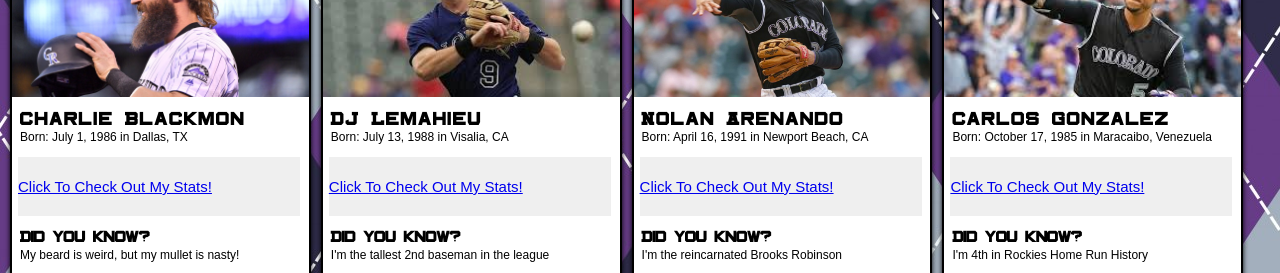
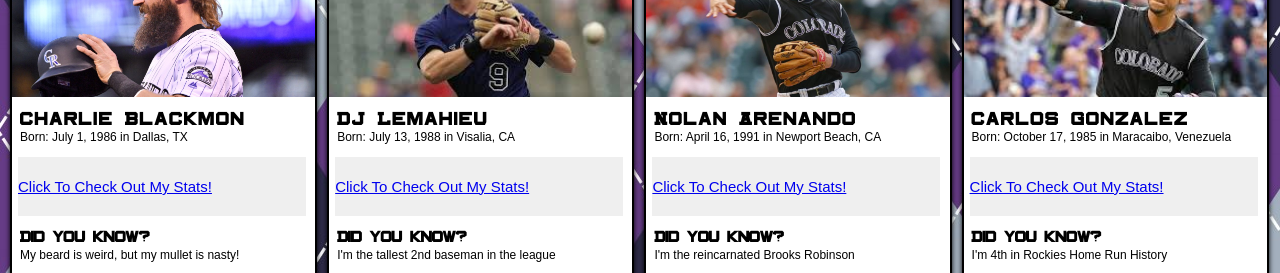
Before and after one commit to erik0110/Static-Comp2-1706, a plain HTML site: page index.html in a window 1280 px wide. Shown: the part 318-591 px from the top of the page. Drawn offline with Linux system fonts and the light colour scheme.

```diff
--- a/styles.css
+++ b/styles.css
@@ -181,7 +181,7 @@ main {
 .card {
   display: flex;
   height: 400px;
-  width: 23.5%;
+  width: 24%;
   background-color: #fff;
   margin-left: 10px;
   margin-bottom: 10px;
```
